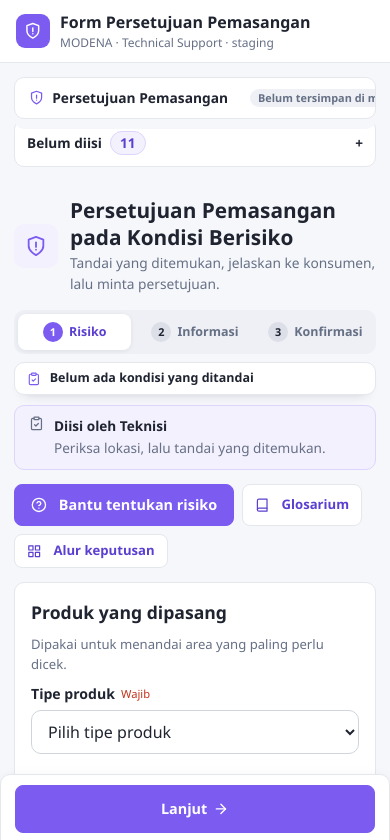
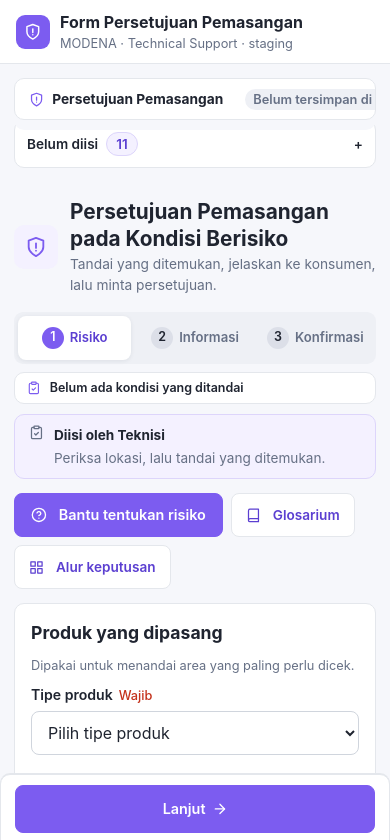
Before and after one commit to tsmodena-web/PersetujuanPemasangan, a website: page index.html in a window 390 px wide. Both pictures are taken after a click on the button 195 px from the left and 513 px from the top of the page. Shown: the top 840 px of the page. Drawn offline with Linux system fonts and the light colour scheme.

Commit message:
UI: tombol sentuh 44px, teks min 12px, bar Lanjut tak menutup konten (2026-W47)
Co-Authored-By: Claude <noreply@anthropic.com>

```diff
--- a/index.html
+++ b/index.html
@@ -525,6 +525,33 @@ details.group.arow.stopped .tile-ico{background:#fbcfc6;color:var(--s-t)}
  body{font-size:16px}
 }
 details.group.arow.stopped>summary .tile-ico,details.group.arow.found>summary .tile-ico{background:#fbcfc6;color:var(--s-t)}details.group.arow.found>summary .tile-ico{background:#cdeedc;color:var(--ok-t)}
+
+/* ===== OVERRIDE UI 2026-W47 (tampilan saja; area output #printArea tidak disentuh) ===== */
+:root{font-family:Inter,"Segoe UI",system-ui,-apple-system,Roboto,"Helvetica Neue",Arial,sans-serif}
+.btn{min-height:44px}
+.btn.sm{min-height:44px;padding:6px 14px;font-size:.85rem}
+.btn:hover{border-color:var(--ac)}
+input,select,textarea{border-radius:8px}
+.hint,.field-help,.tag,.lv,.lg,.req,.eyebrow,.kb-label,.tile-st,.topt small,.arow-t small,.cf-n small,.cf-ar b,.cf-side b,.cf-two b,.lab-out dt,.tpl b,.sub-head,.tips h4,.opt-lv,.completion-help,.completion-list p,.sig-instruction,.step-tab span,.jump-link,.tag-stop,.legend,.gl-term span{font-size:max(.8rem,12px)}
+.step-tab span{font-size:.8rem}
+.jump-link{min-height:44px}
+.reset-row .btn{min-height:44px;font-size:.85rem}
+.completion-list button{min-height:44px;font-size:.85rem}
+.sig-head .btn{min-height:44px}
+.step-tab{min-height:44px}
+.progress-strip{box-shadow:none}
+.wizard-actions{box-shadow:none}
+.stepper{background:#eef0f5;border-radius:9px}
+small:not(#printArea small){font-size:max(.8rem,12px)}
+.tips>summary,.flowdet>summary{min-height:44px;padding-top:12px;padding-bottom:12px}
+.legend2 .lg{font-size:.8rem}
+@media(max-width:600px){
+ .container{padding-bottom:132px}
+ .form-sticky .step-tab{min-height:44px;font-size:.82rem}
+ .step-tab span{width:22px;height:22px;font-size:.78rem}
+ .wizard-actions{border-top:1px solid var(--line);box-shadow:0 -1px 0 var(--line)}
+ .legend2 .lg{font-size:.8rem}
+}
 </style>
 </head>
 <body>
```
Also changed, not shown: src/index.template.html (+27 -0 lines).
